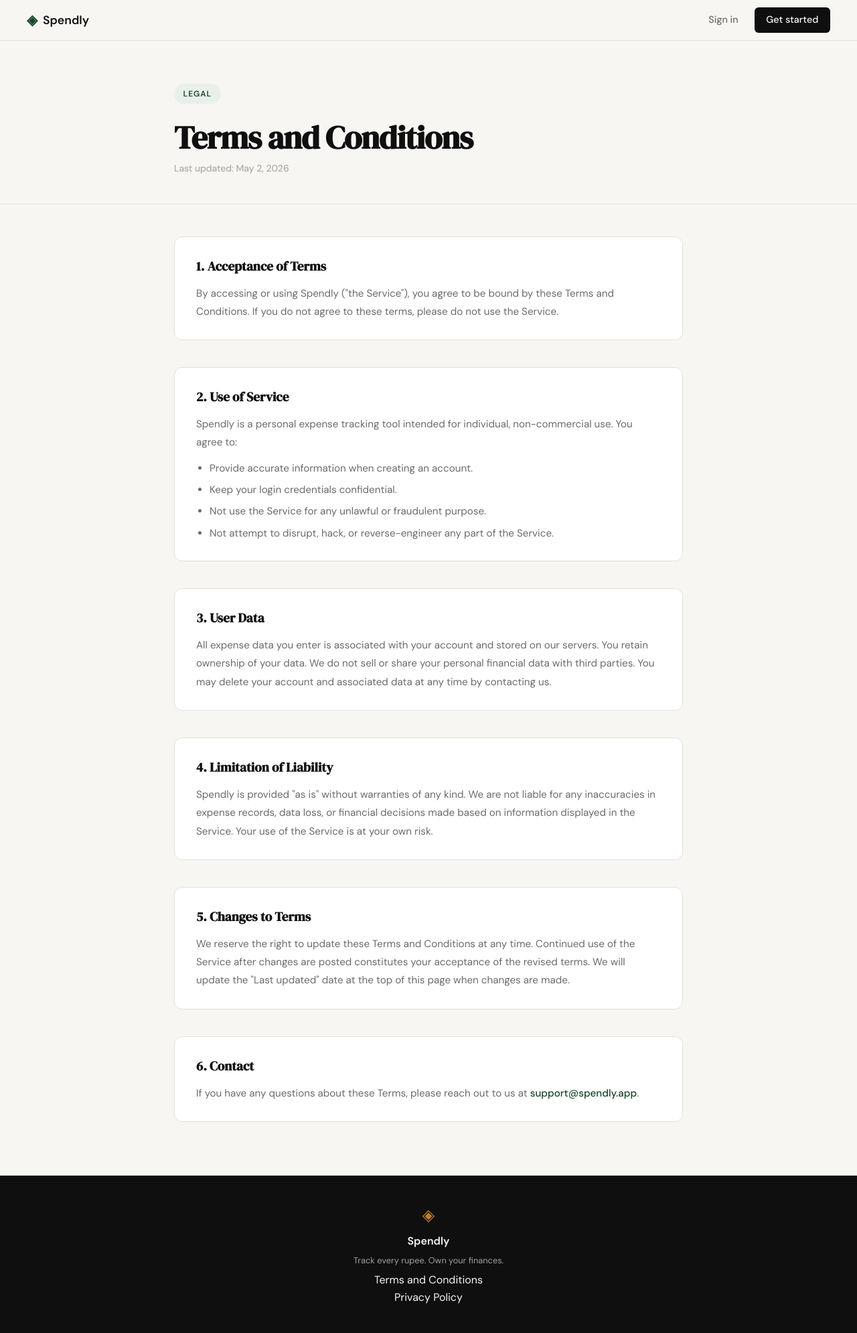
After one commit to Abhinandan1591/Expense_tracker_website, a Flask app: page /terms in a window 1280 px wide. The commit adds this page. Shown: the whole page at 67% size. Run offline with Flask 3, Linux system fonts and the light colour scheme.

Commit message:
landing:add terms and conditions page and route

```diff
--- a/expense-tracker/app.py
+++ b/expense-tracker/app.py
@@ -20,6 +20,11 @@ def register():
 @app.route("/login")
 def login():
     return render_template("login.html")
+
+
+@app.route("/terms")
+def terms():
+    return render_template("terms.html")
 
 
 # ------------------------------------------------------------------ #
--- a/expense-tracker/static/css/style.css
+++ b/expense-tracker/static/css/style.css
@@ -508,6 +508,87 @@ a { color: inherit; text-decoration: none; }
 }
 
 /* ------------------------------------------------------------------ */
+/* Legal pages (Terms, Privacy)                                        */
+/* ------------------------------------------------------------------ */
+
+.legal-hero {
+    padding: 4rem 2rem 2.5rem;
+    border-bottom: 1px solid var(--border);
+    background: var(--paper);
+}
+
+.legal-hero-inner {
+    max-width: 760px;
+    margin: 0 auto;
+}
+
+.legal-hero .hero-title {
+    font-size: clamp(2rem, 4vw, 3rem);
+    margin-bottom: 0.5rem;
+}
+
+.legal-hero .hero-subtitle {
+    font-size: 0.875rem;
+    color: var(--ink-faint);
+    margin-bottom: 0;
+}
+
+.legal-body {
+    padding: 3rem 2rem 5rem;
+    background: var(--paper);
+}
+
+.legal-inner {
+    max-width: 760px;
+    margin: 0 auto;
+    display: flex;
+    flex-direction: column;
+    gap: 2.5rem;
+}
+
+.legal-section {
+    background: var(--paper-card);
+    border: 1px solid var(--border);
+    border-radius: var(--radius-md);
+    padding: 1.75rem 2rem;
+    display: flex;
+    flex-direction: column;
+    gap: 0.75rem;
+}
+
+.legal-heading {
+    font-family: var(--font-display);
+    font-size: 1.2rem;
+    color: var(--ink);
+}
+
+.legal-section p {
+    font-size: 0.95rem;
+    color: var(--ink-muted);
+    line-height: 1.8;
+}
+
+.legal-list {
+    padding-left: 1.25rem;
+    display: flex;
+    flex-direction: column;
+    gap: 0.4rem;
+}
+
+.legal-list li {
+    font-size: 0.95rem;
+    color: var(--ink-muted);
+    line-height: 1.7;
+}
+
+.legal-link {
+    color: var(--accent);
+    font-weight: 500;
+}
+
+.legal-link:hover { text-decoration: underline; }
+
+/* ------------------------------------------------------------------ */
 /* Responsive                                                          */
 /* ------------------------------------------------------------------ */
 
--- a/expense-tracker/templates/base.html
+++ b/expense-tracker/templates/base.html
@@ -35,7 +35,7 @@
             <span class="footer-name">Spendly</span>
             <p class="footer-copy">Track every rupee. Own your finances.</p>
             <div class="footer-links">
-                <a href="#">Terms and Conditions</a><br>
+                <a href="/terms">Terms and Conditions</a><br>
                 <a href="#">Privacy Policy</a>
             </div>
         </div>
--- /dev/null
+++ b/expense-tracker/templates/terms.html
@@ -0,0 +1,57 @@
+{% extends "base.html" %}
+
+{% block title %}Terms and Conditions — Spendly{% endblock %}
+
+{% block content %}
+
+<section class="legal-hero">
+    <div class="legal-hero-inner">
+        <div class="hero-badge">Legal</div>
+        <h1 class="hero-title">Terms and Conditions</h1>
+        <p class="hero-subtitle">Last updated: May 2, 2026</p>
+    </div>
+</section>
+
+<section class="legal-body">
+    <div class="legal-inner">
+
+        <div class="legal-section">
+            <h2 class="legal-heading">1. Acceptance of Terms</h2>
+            <p>By accessing or using Spendly ("the Service"), you agree to be bound by these Terms and Conditions. If you do not agree to these terms, please do not use the Service.</p>
+        </div>
+
+        <div class="legal-section">
+            <h2 class="legal-heading">2. Use of Service</h2>
+            <p>Spendly is a personal expense tracking tool intended for individual, non-commercial use. You agree to:</p>
+            <ul class="legal-list">
+                <li>Provide accurate information when creating an account.</li>
+                <li>Keep your login credentials confidential.</li>
+                <li>Not use the Service for any unlawful or fraudulent purpose.</li>
+                <li>Not attempt to disrupt, hack, or reverse-engineer any part of the Service.</li>
+            </ul>
+        </div>
+
+        <div class="legal-section">
+            <h2 class="legal-heading">3. User Data</h2>
+            <p>All expense data you enter is associated with your account and stored on our servers. You retain ownership of your data. We do not sell or share your personal financial data with third parties. You may delete your account and associated data at any time by contacting us.</p>
+        </div>
+
+        <div class="legal-section">
+            <h2 class="legal-heading">4. Limitation of Liability</h2>
+            <p>Spendly is provided "as is" without warranties of any kind. We are not liable for any inaccuracies in expense records, data loss, or financial decisions made based on information displayed in the Service. Your use of the Service is at your own risk.</p>
+        </div>
+
+        <div class="legal-section">
+            <h2 class="legal-heading">5. Changes to Terms</h2>
+            <p>We reserve the right to update these Terms and Conditions at any time. Continued use of the Service after changes are posted constitutes your acceptance of the revised terms. We will update the "Last updated" date at the top of this page when changes are made.</p>
+        </div>
+
+        <div class="legal-section">
+            <h2 class="legal-heading">6. Contact</h2>
+            <p>If you have any questions about these Terms, please reach out to us at <a class="legal-link" href="mailto:support@spendly.app">support@spendly.app</a>.</p>
+        </div>
+
+    </div>
+</section>
+
+{% endblock %}
```
